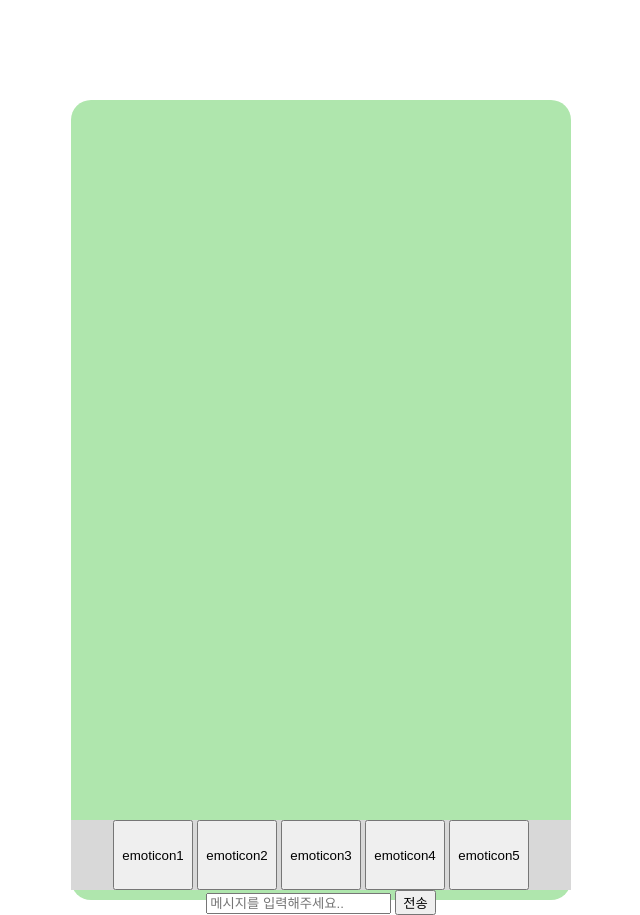
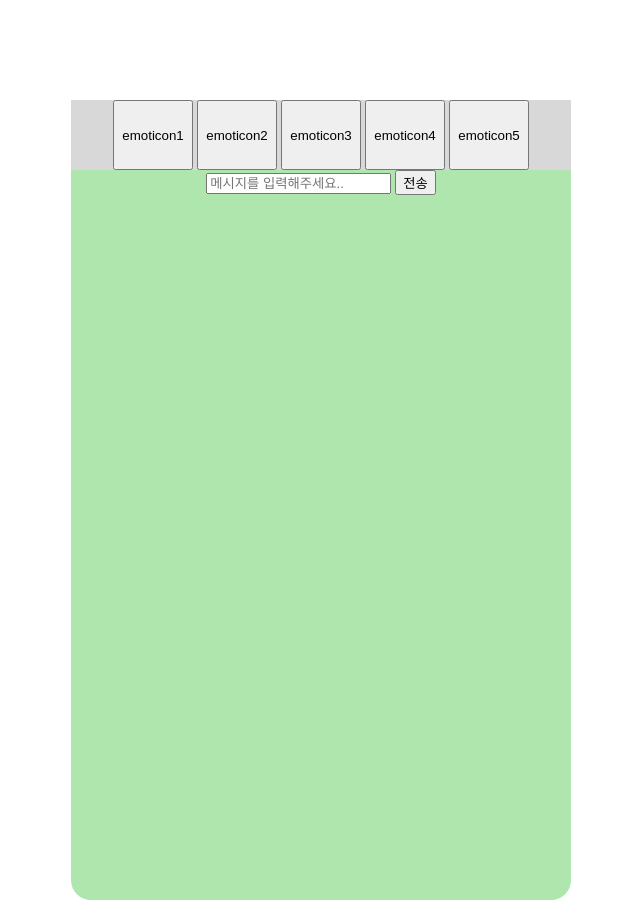
Before and after one commit to Lee-practice/web1, a website: page project1/static/index.html in a window 1280 px wide. Shown: the whole page, without its empty margins (319-959 px from the left). Drawn offline with nearby package versions, Linux system fonts and the light colour scheme; no server answers.

Commit message:
Update index.css

```diff
--- a/project1/static/css/index.css
+++ b/project1/static/css/index.css
@@ -11,7 +11,7 @@
 
   /* 채팅 영역 */
   #chat {
-    height: 90%;
+    height: 0%;
     width: 100%;
     overflow-y: auto;
   }
```
